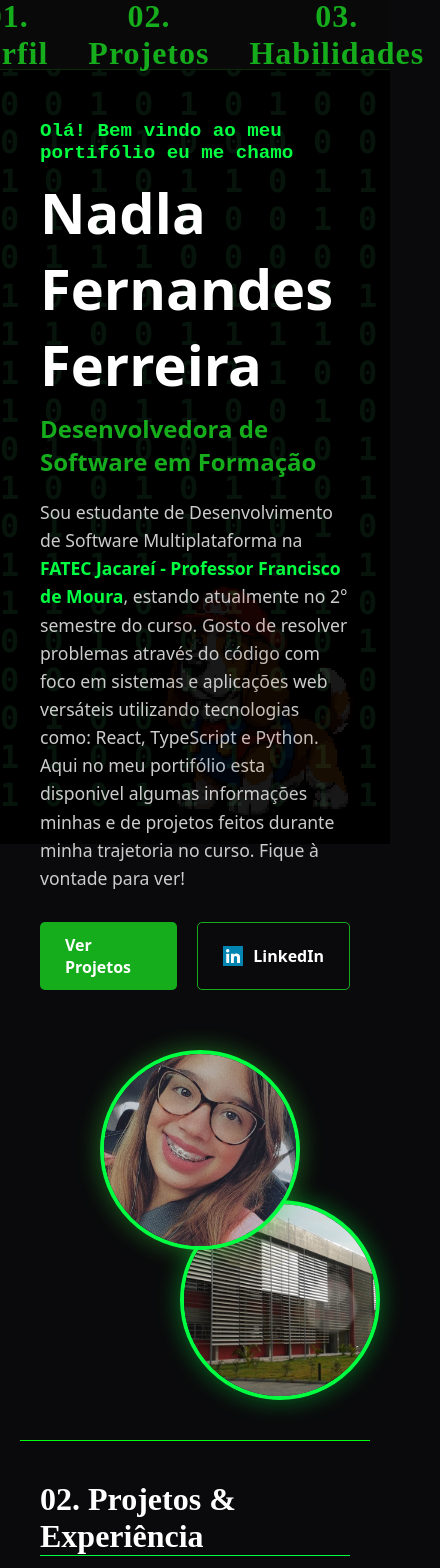
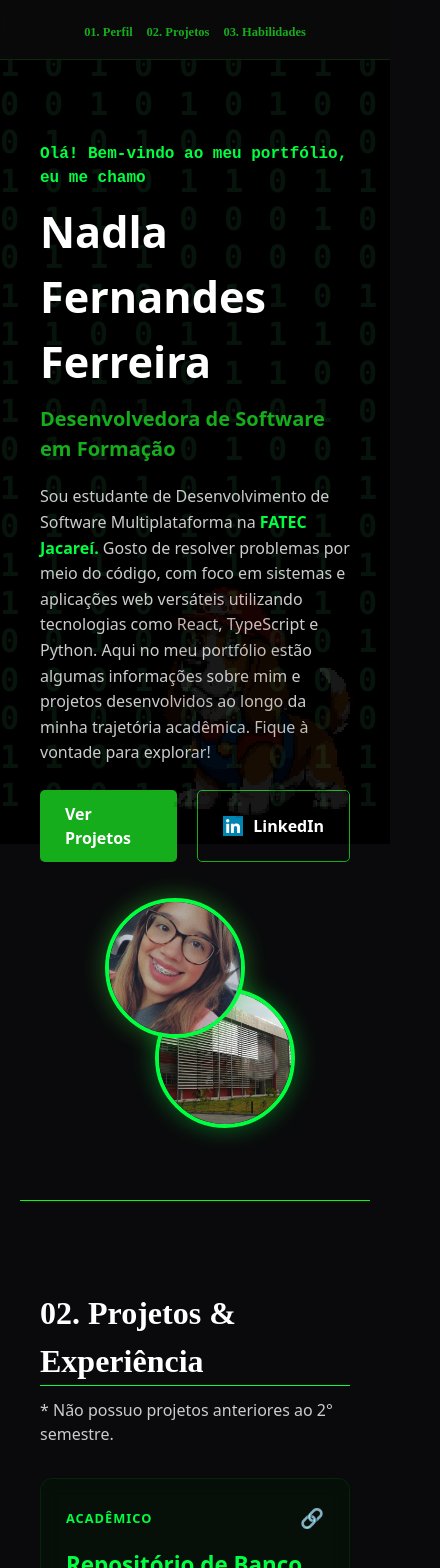
Before and after one commit to fatec-jacarei-dsm-portfolio/ra2581392613046, a React (Vite) app: page / in a window 390 px wide. Shown: the top 1568 px of the page, 440 px wide, since content can reach past the window. Built offline with nearby package versions, Linux system fonts and the light colour scheme.

Commit message:
Atualiza portfolio e README

```diff
--- a/src/App.css
+++ b/src/App.css
@@ -3,7 +3,7 @@
 /* 1. VARIÁVEIS E RESET */
 :root {
   --accent: #00ff41;
-  --accent-bg: rgba(124, 58, 237, 0.1);
+  --accent-bg: rgba(21, 173, 28, 0.1);
   --accent-border: #07570b;
   --border: rgba(255, 255, 255, 0.1);
   --text-h: #ffffff;
@@ -22,7 +22,41 @@ body {
   background-color: transparent;
   color: #ffffff;
   font-family: 'Cascadia Code', system-ui, -apple-system, sans-serif;
+  line-height: 1.5;
   overflow-x: hidden;
+}
+
+a {
+  outline-offset: 4px;
+}
+
+.nav-link:hover,
+.nav-link:focus-visible {
+  color: var(--accent) !important;
+  text-shadow: 0 0 10px rgba(0, 255, 65, 0.45);
+}
+
+.profile-button,
+.project-link {
+  transition: transform 0.2s ease, box-shadow 0.2s ease, color 0.2s ease;
+}
+
+.profile-button:hover,
+.profile-button:focus-visible {
+  transform: translateY(-2px);
+  box-shadow: 0 0 18px rgba(0, 255, 65, 0.2);
+}
+
+.project-link:hover,
+.project-link:focus-visible {
+  transform: translateY(-2px);
+}
+
+.portfolio-card:hover,
+.portfolio-card:focus-within {
+  transform: translateY(-4px);
+  border-color: rgba(0, 255, 65, 0.45) !important;
+  box-shadow: 0 10px 28px rgba(0, 0, 0, 0.28);
 }
 
 /* Ajuste para o componente de fundo binário */
@@ -39,8 +73,8 @@ body {
 /* 2. SEÇÃO DE PERFIL (CÍRCULOS EMPILHADOS) */
 .venn-wrapper.stacked-layout {
   position: relative;
-  width: 350px;
-  height: 400px;
+  width: 300px;
+  height: 340px;
   display: flex;
   align-items: center;
   justify-content: center;
@@ -49,8 +83,8 @@ body {
 
 .venn-circle {
   position: absolute;
-  width: 250px;
-  height: 250px;
+  width: 210px;
+  height: 210px;
   border-radius: 50%;
   overflow: hidden;
   transition: transform 0.4s ease;
@@ -113,12 +147,47 @@ body {
   }
 
   .venn-wrapper.stacked-layout {
-    width: 280px;
-    height: 350px;
+    width: 250px;
+    height: 300px;
   }
 
   .venn-circle {
-    width: 200px;
-    height: 200px;
+    width: 180px;
+    height: 180px;
   }
 }
+
+@media (max-width: 720px) {
+  .nav-list {
+    gap: 14px !important;
+    padding: 0 14px !important;
+    justify-content: center;
+    flex-wrap: wrap;
+  }
+
+  .nav-link {
+    font-size: 0.78rem !important;
+  }
+
+  .venn-wrapper.stacked-layout {
+    width: 220px;
+    height: 260px;
+  }
+
+  .venn-circle {
+    width: 160px;
+    height: 160px;
+  }
+}
+
+@media (max-width: 520px) {
+  .venn-wrapper.stacked-layout {
+    width: 190px;
+    height: 230px;
+  }
+
+  .venn-circle {
+    width: 140px;
+    height: 140px;
+  }
+}
--- a/src/App.tsx
+++ b/src/App.tsx
@@ -15,7 +15,7 @@ function App() {
       <div style={{
         maxWidth: '1200px',
         margin: '0 auto',
-        padding: '80px 20px 0 20px' // 80px de topo para compensar a altura do menu
+        padding: '70px 20px 0 20px'
       }}>
 
         <section id="perfil" style={sectionStyle}>
@@ -37,10 +37,11 @@ function App() {
 }
 
 const sectionStyle = {
-  minHeight: '100vh',
+  minHeight: 'auto',
   display: 'flex',
   flexDirection: 'column',
   justifyContent: 'center',
+  padding: '48px 0',
   borderBottom: '1px solid rgb(0, 255, 13)',
 }as const;
 export default App;
--- a/src/components/Navbar.tsx
+++ b/src/components/Navbar.tsx
@@ -2,11 +2,11 @@ import React from 'react';
 
 const Navbar: React.FC = () => {
   return (
-    <nav style={styles.nav}>
-      <ul style={styles.ul}>
-        <li style={styles.li}><a href="#Perfil" style={styles.a}>01. Perfil</a></li>
-        <li style={styles.li}><a href="#Projetos" style={styles.a}>02. Projetos</a></li>
-        <li style={styles.li}><a href="#Habilidades" style={styles.a}>03. Habilidades</a></li>
+    <nav style={styles.nav} aria-label="Navegação principal">
+      <ul style={styles.ul} className="nav-list">
+        <li style={styles.li}><a href="#perfil" style={styles.a} className="nav-link">01. Perfil</a></li>
+        <li style={styles.li}><a href="#portfolio" style={styles.a} className="nav-link">02. Projetos</a></li>
+        <li style={styles.li}><a href="#habilidades" style={styles.a} className="nav-link">03. Habilidades</a></li>
       </ul>
     </nav>
   );
@@ -18,7 +18,7 @@ const styles = {
     top: 0,
     left: 0,
     width: '100%',
-    height: '70px',
+    height: '60px',
     display: 'flex',
     alignItems: 'center',
     justifyContent: 'center',
@@ -32,7 +32,7 @@ const styles = {
     padding: 0,
     margin: 0,
     display: 'flex',
-    gap: '40px', // Espaço entre os itens do menu
+    gap: '28px',
   },
   li: {
     textAlign: 'center',
@@ -40,11 +40,11 @@ const styles = {
   a: {
     color: '#15ad1c',
     textDecoration: 'none',
-    fontSize: '2rem',
+    fontSize: '1rem',
     fontWeight: 'bold',
     fontFamily: 'Cascadia Code',
     transition: '0.3s',
-    letterSpacing: '1px',
+    letterSpacing: 0,
   }
 } as const;
 
--- a/src/index.css
+++ b/src/index.css
@@ -1,7 +1,7 @@
 :root {
   background-color: #0a0a0c;
   color: #e2e2e2;
-  font-family: 'Cascadia Code', Cascadia Code, Cascadia Code, Cascadia Code, Cascadia Code, Cascadia Code;
+  font-family: 'Cascadia Code', monospace;
 }
 
 body {
--- a/src/sections/PortfolioSection.tsx
+++ b/src/sections/PortfolioSection.tsx
@@ -6,35 +6,35 @@ interface Projeto {
   descricao: string;
   tags: string[];
   link: string;
-  categoria: 'Acadêmico' | 'Pessoal' | 'ABP'| 'Acadêmico | Pessoal';
+  categoria: 'Acadêmico' | 'Pessoal' | 'ABP' | 'Acadêmico | Pessoal';
 }
 
 const PortfolioSection: React.FC = () => {
   const meusProjetos: Projeto[] = [
     {
       titulo: "Repositório de Banco de Dados Relacional (2º Semestre)",
-      descricao: "Repositório contendo arquivos de aulas e atividades da disciplina de Banco de Dados - Relacional (2º Semestre) minitradas pela professora Lucineide Pimenta.",
+      descricao: "Repositório contendo arquivos de aulas e atividades da disciplina de Banco de Dados Relacional (2º Semestre), ministradas pela professora Lucineide Pimenta.",
       tags: ["SQL", "PostgreSQL", "Banco de Dados Relacional"],
       link: "https://github.com/NadlaFernandes/FATEC-JCR-2DSM-BDR-2026-1-Nadla-Fernandes-Ferreira",
       categoria: "Acadêmico"
     },
     {
       titulo: "Servidor Mega-Sena",
-      descricao: "Aplicação Full-Stack com frontend em React e backend em Node.js (Express) utilizando Docker para o banco de dados.",
+      descricao: "Aplicação full-stack com frontend em React e backend em Node.js (Express), utilizando Docker para o banco de dados.",
       tags: ["React", "Node.js", "Docker", "Prisma"],
       link: "https://github.com/NadlaFernandes/Atividade-3-Mega-Sena-Desenvolvimento-Web-II",
       categoria: "Acadêmico"
     },
     {
       titulo: "Site Reciclagem",
-      descricao: "Site criado durante o periodo em que eu estava matriculada no ICT - UNIFESP para a disciplina de Tecnologia e Meio Ambiente (TMA). Tem como objetivo conscientizar as pessoas sobre a importância da reciclagem e como ela pode ajudar a preservar o meio ambiente.",
+      descricao: "Site criado durante o período em que eu estava matriculada no ICT - UNIFESP para a disciplina de Tecnologia e Meio Ambiente (TMA). Tem como objetivo conscientizar as pessoas sobre a importância da reciclagem e como ela pode ajudar a preservar o meio ambiente.",
       tags: ["CSS", "JavaScript", "HTML"],
       link: "https://github.com/NadlaFernandes/nosso-site-reciclagem",
       categoria: "Acadêmico | Pessoal",
     },
     {
       titulo: "API - REST",
-      descricao: "Atividade 4 da disciplina de Desenvolvimento Web II com foco em desenvolver uma aplicação frontend em React TypeScript para consumir a API REST implementada na atvidade 1 de Técnicasde Programação I.",
+      descricao: "Atividade 4 da disciplina de Desenvolvimento Web II, com foco em desenvolver uma aplicação frontend em React TypeScript para consumir a API REST implementada na atividade 1 de Técnicas de Programação I.",
       tags: ["CSS", "TypeScript", "HTML", "Dockerfile"],
       link: "https://github.com/NadlaFernandes/API-REST",
       categoria: "Acadêmico",
@@ -52,19 +52,39 @@ const PortfolioSection: React.FC = () => {
       tags: ["TypeScript", "JavaScript", "HTML"],
       link: "https://github.com/NadlaFernandes/atividade-mega-sena",
       categoria: "Acadêmico"
+    },
+    {
+      titulo: "ABP - Chatbot Fatec Jacareí",
+      descricao: "Projeto em desenvolvimento feito pelo grupo Undefined para a ABP, com o objetivo de criar um chatbot para a secretaria acadêmica da FATEC Jacareí. Estou atuando como desenvolvedora backend no projeto.",
+      tags: ["TypeScript", "JavaScript", "HTML", "SQL"],
+      link: "https://github.com/abpundefined/2DSM-ABP-UNDEFINED",
+      categoria: "ABP"
     }
   ];
 
   return (
     <div style={styles.container}>
       <h2 style={styles.sectionTitle}>02. Projetos & Experiência</h2>
+      <p style={styles.sectionNote}>
+        * Não possuo projetos anteriores ao 2° semestre.
+      </p>
 
       <div style={styles.grid}>
         {meusProjetos.map((proj, index) => (
-          <div key={index} style={styles.card}>
+          <div key={index} style={styles.card} className="portfolio-card">
             <div style={styles.cardHeader}>
               <span style={styles.category}>{proj.categoria}</span>
-              <a href={proj.link} target="_blank" rel="noreferrer" style={styles.githubIcon}>🔗</a>
+              <a
+                href={proj.link}
+                target="_blank"
+                rel="noreferrer"
+                style={styles.githubIcon}
+                className="project-link"
+                aria-label={`Abrir repositório: ${proj.titulo}`}
+                title="Abrir repositório"
+              >
+                🔗
+              </a>
             </div>
 
             <h3 style={styles.cardTitle}>{proj.titulo}</h3>
@@ -91,8 +111,16 @@ const styles = {
     color: '#ffffff',
     borderBottom: '1px solid #00ff41',
     display: 'inline-block',
-    marginBottom: '40px',
+    marginBottom: '12px',
     fontFamily: 'Cascadia Code',
+  },
+  sectionNote: {
+    color: '#cccccc',
+    fontSize: '1rem',
+    lineHeight: '1.5',
+    margin: '0 0 32px 0',
+    maxWidth: '100%',
+    whiteSpace: 'normal',
   },
   grid: {
     display: 'grid',
@@ -109,6 +137,7 @@ const styles = {
     flexDirection: 'column',
     justifyContent: 'space-between',
     backdropFilter: 'blur(10px)',
+    minHeight: '280px',
   },
   cardHeader: {
     display: 'flex',
--- a/src/sections/ProfileSection.tsx
+++ b/src/sections/ProfileSection.tsx
@@ -10,21 +10,20 @@ const ProfileSection: React.FC = () => {
       <div style={styles.content}>
         {/* Lado Esquerdo: Texto e Botões */}
         <div style={styles.textSide}>
-          <h2 style={styles.greeting}>Olá! Bem vindo ao meu portifólio eu me chamo</h2>
+          <h2 style={styles.greeting}>Olá! Bem-vindo ao meu portfólio, eu me chamo</h2>
           <h1 style={styles.name}>Nadla Fernandes Ferreira</h1>
           <h3 style={styles.role}>Desenvolvedora de Software em Formação</h3>
 
           <div style={styles.bio}>
             <p>
               Sou estudante de Desenvolvimento de Software Multiplataforma na
-              <span style={styles.highlight}> FATEC Jacareí - Professor Francisco de Moura</span>,
-              estando atualmente no 2° semestre do curso. Gosto de resolver problemas através do código com foco em sistemas e aplicações web versáteis utilizando tecnologias como:
-              React, TypeScript e Python. Aqui no meu portifólio esta disponivel algumas informações minhas e de projetos feitos durante minha trajetoria no curso. Fique à vontade para ver!
+              <span style={styles.highlight}> FATEC Jacareí.</span> Gosto de resolver problemas por meio do código, com foco em sistemas e aplicações web versáteis utilizando tecnologias como React, TypeScript e Python.
+              Aqui no meu portfólio estão algumas informações sobre mim e projetos desenvolvidos ao longo da minha trajetória acadêmica. Fique à vontade para explorar!
             </p>
           </div>
 
           <div style={styles.buttonContainer}>
-            <a href="#portfolio" style={styles.button}>Ver Projetos</a>
+            <a href="#portfolio" style={styles.button} className="profile-button">Ver Projetos</a>
 
             {/* Botão LinkedIn Ajustado com Ícone */}
             <a
@@ -32,13 +31,10 @@ const ProfileSection: React.FC = () => {
               target="_blank"
               rel="noreferrer"
               style={styles.outlineButton}
+              className="profile-button"
             >
               {/* O ÍCONE DO PUBLIC AQUI */}
-              <img
-                src={linkedinIcon}
-                alt="LinkedIn"
-                style={{ width: '20px', height: '20px' }}
-              />
+              <img src={linkedinIcon} alt="" style={{ width: '20px', height: '20px' }} />
               LinkedIn
             </a>
           </div>
@@ -50,7 +46,7 @@ const ProfileSection: React.FC = () => {
 
             {/* Círculo 1: Minha Foto */}
             <div className="venn-circle primary">
-              <img src={minhaFoto} alt="Nadla" className="venn-img" />
+              <img src={minhaFoto} alt="Foto de Nadla Fernandes Ferreira" className="venn-img" />
             </div>
 
             {/* Círculo 2: Fatec Jacareí */}
@@ -67,7 +63,7 @@ const ProfileSection: React.FC = () => {
 
 const styles = {
   container: {
-    padding: '40px 20px',
+    padding: '24px 20px',
     backgroundColor: 'transparent',
     position: 'relative' as const,
     zIndex: 1,
@@ -76,7 +72,7 @@ const styles = {
     display: 'flex',
     alignItems: 'center',
     justifyContent: 'space-between',
-    gap: '60px',
+    gap: '36px',
     flexWrap: 'wrap' as const,
   },
   textSide: {
@@ -86,16 +82,16 @@ const styles = {
   greeting: {
     color: '#00ff41',
     fontFamily: 'Cascadia Code, monospace',
-    fontSize: '1.2rem',
+    fontSize: '1rem',
     margin: 0,
   },
   name: {
-    fontSize: '3.5rem',
+    fontSize: '2.7rem',
     margin: '10px 0',
     color: '#ffffff',
   },
   role: {
-    fontSize: '1.5rem',
+    fontSize: '1.25rem',
     color: '#15ad1c',
     marginBottom: '20px',
   },
@@ -105,7 +101,7 @@ const styles = {
   },
   bio: {
     lineHeight: '1.6',
-    fontSize: '1.1rem',
+    fontSize: '1rem',
     maxWidth: '600px',
     color: '#cccccc',
   },
@@ -113,11 +109,11 @@ const styles = {
     flex: 1,
     display: 'flex',
     justifyContent: 'center',
-    minWidth: '400px',
+    minWidth: '320px',
     backgroundColor: 'transparent',
   },
   buttonContainer: {
-    marginTop: '30px',
+    marginTop: '24px',
     display: 'flex',
     gap: '20px',
   },
--- a/src/sections/SkillsSection.tsx
+++ b/src/sections/SkillsSection.tsx
@@ -49,7 +49,7 @@ const SkillsSection: React.FC = () => {
       <h2 style={styles.sectionTitle}>03. Habilidades & Tecnologias</h2>
 
       <p style={styles.introText}>
-        Ao longo do curso na FATEC, venho aprimorando minhas competências técnicas através de projetos práticos e colaborativos. Aqui estão as principais tecnologias com as quais trabalho atualmente:
+        Ao longo do curso na FATEC, venho aprimorando minhas competências técnicas por meio de projetos práticos e colaborativos. Aqui estão as principais tecnologias com as quais trabalho atualmente:
       </p>
 
       <div style={styles.grid}>
@@ -85,7 +85,7 @@ const SkillsSection: React.FC = () => {
           >
             <img
               src={ciscoBadge}
-              alt="Cisco Badge"
+              alt="Certificado Cisco"
               style={styles.certImage}
             />
           </a>
```
Also changed, not shown: src/components/SecretLord.tsx (+6 -5 lines), 1 other file (tests, documents, lock files or other folders).
